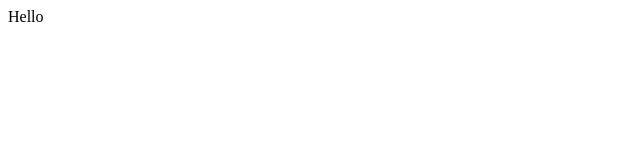
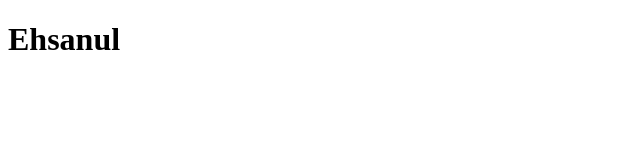
Before and after one commit to ehsanur14/Demo1, a plain HTML site: page index.html in a window 1280 px wide. Shown: the whole page, without its empty margins (0-640 px from the left). Drawn offline with Linux system fonts and the light colour scheme.

Commit message:
Update index.html
ADD NAME

```diff
--- a/index.html
+++ b/index.html
@@ -1 +1,12 @@
-<p>Hello</p>
+<!DOCTYPE html>
+<html lang="en">
+<head>
+    <meta charset="UTF-8">
+    <meta name="viewport" content="width=device-width, initial-scale=1.0">
+    <title>Display Name</title>
+</head>
+<body>
+    <h1>Ehsanul</h1>
+
+</body>
+</html>
```
